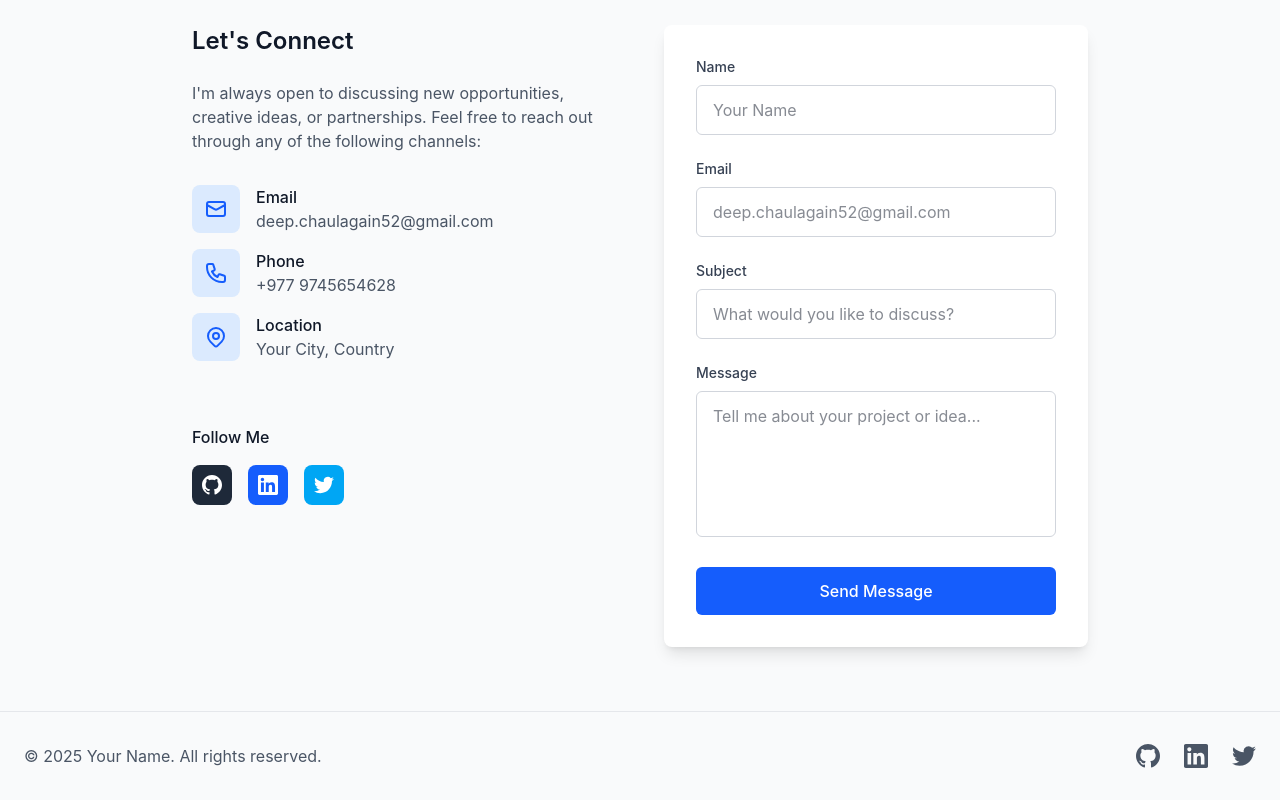
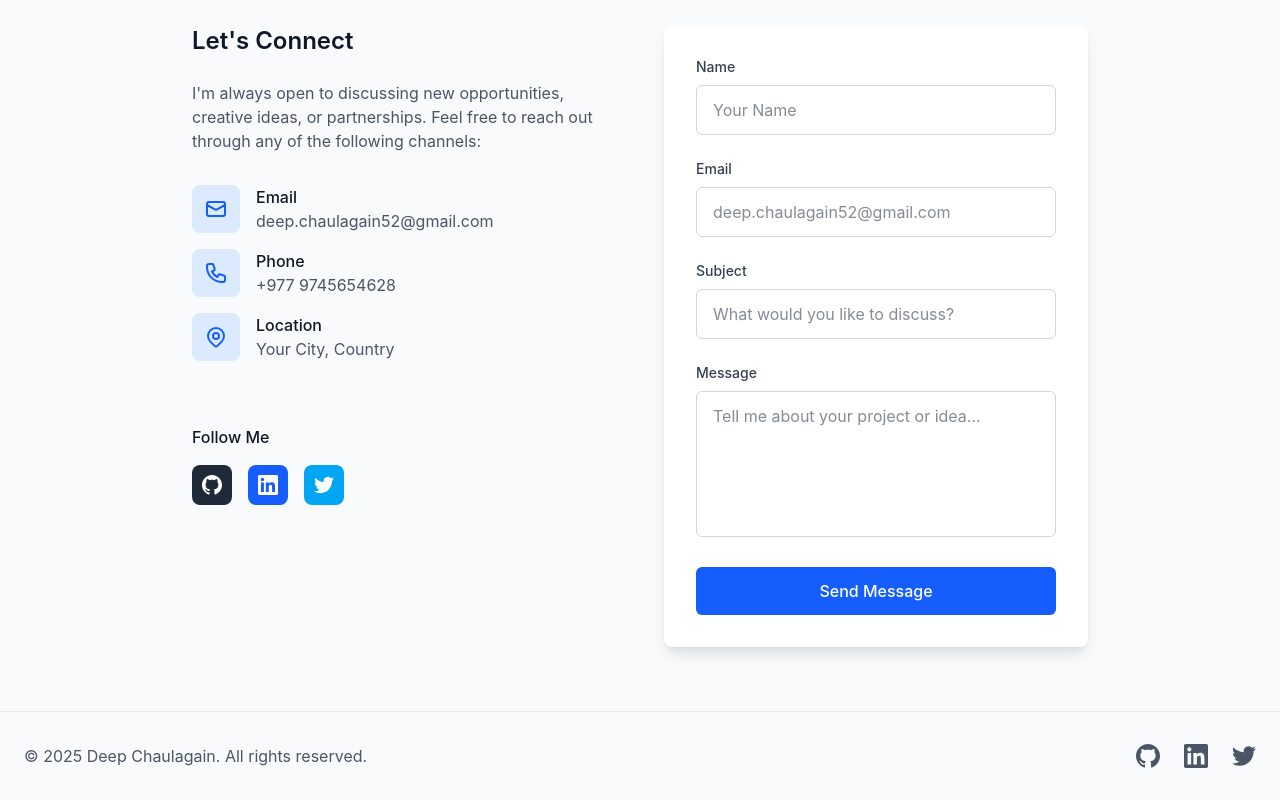
Before and after one commit to deepgeek101/my-personal-portfolio, a React (Vite) app: page / in a window 1280 px wide. Shown: the part 3569-4369 px from the top of the page. Built offline with nearby package versions, Linux system fonts and the light colour scheme.

Commit message:
Edit footer section

```diff
--- a/src/components/layout/Footer.jsx
+++ b/src/components/layout/Footer.jsx
@@ -7,13 +7,13 @@ const Footer = () => {
         <div className='flex flex-col md:flex-row justify-between items-center'>
           <div className='mb-4 md:mb-0'>
             <p className='text-gray-600 dark:text-gray-400'>
-              © {currentYear} Your Name. All rights reserved.
+              © {currentYear} Deep Chaulagain. All rights reserved.
             </p>
           </div>
 
           <div className='flex space-x-6'>
             <a
-              href='https://github.com/yourusername'
+              href='https://github.com/deepgeek101'
               target='_blank'
               rel='noopener noreferrer'
               className='text-gray-600 dark:text-gray-400 hover:text-blue-600 dark:hover:text-blue-400 transition-colors duration-200'
@@ -25,7 +25,7 @@ const Footer = () => {
             </a>
 
             <a
-              href='https://linkedin.com/in/yourusername'
+              href='https://www.linkedin.com/in/deep-chaulagain-b507aa1b8/'
               target='_blank'
               rel='noopener noreferrer'
               className='text-gray-600 dark:text-gray-400 hover:text-blue-600 dark:hover:text-blue-400 transition-colors duration-200'
```
